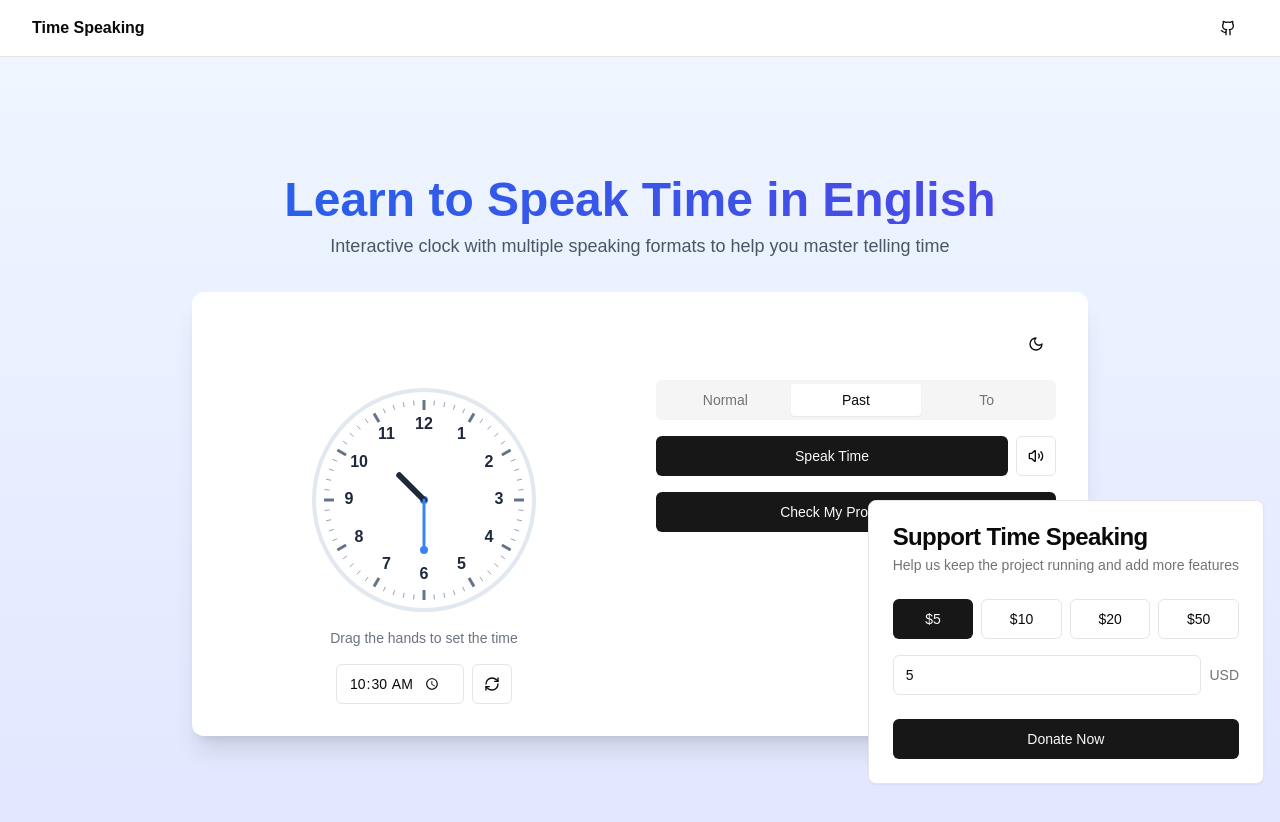
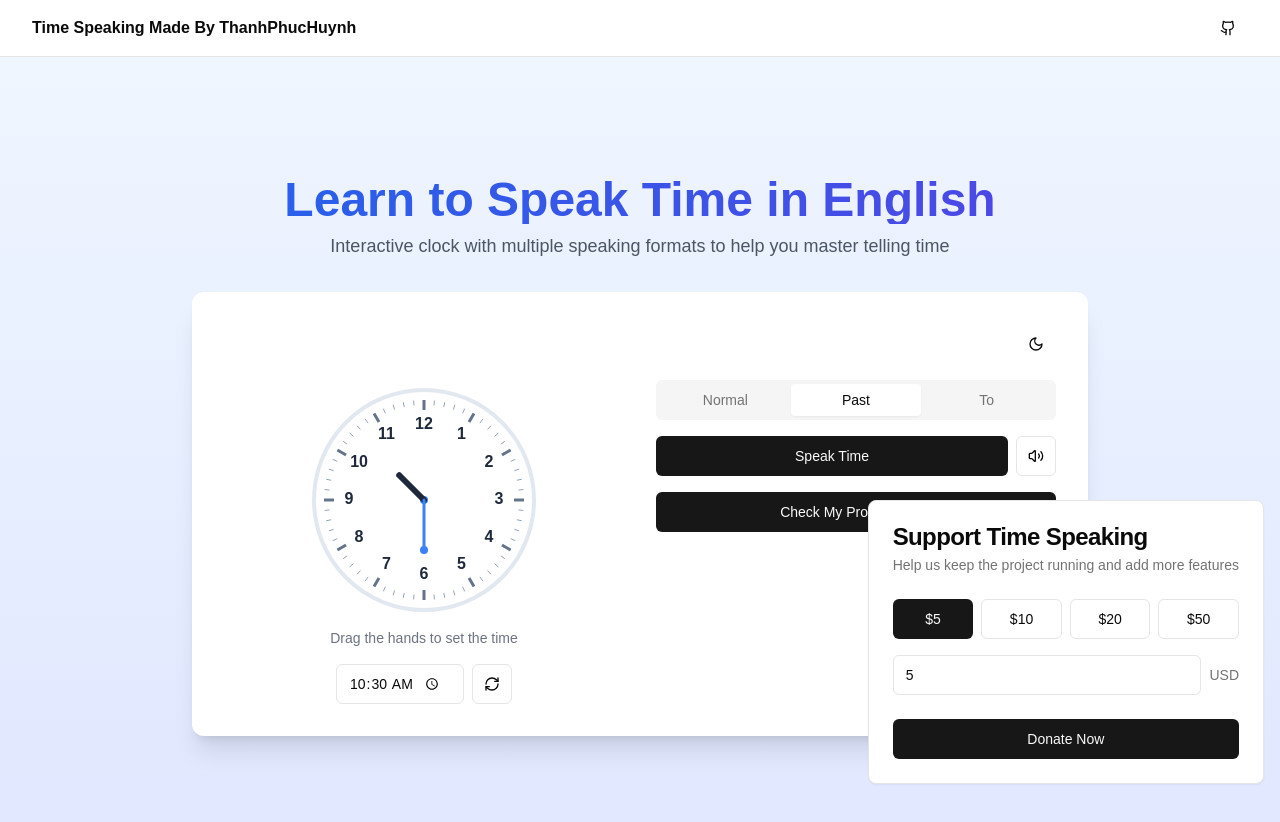
Before and after one commit to thanhphuchuynh/time-speaking, a Next.js app: page / in a window 1280 px wide. Shown: the top 822 px of the page. Built offline with nearby package versions, Linux system fonts and the light colour scheme.

Commit message:
feat(ui): change ui

```diff
--- a/components/nav.tsx
+++ b/components/nav.tsx
@@ -7,7 +7,7 @@ export function Nav() {
     <header className="fixed top-0 left-0 right-0 z-50 bg-background/80 backdrop-blur-sm border-b">
       <div className="container flex items-center justify-between h-14">
         <Link href="/" className="font-semibold">
-          Time Speaking
+          Time Speaking Made By ThanhPhucHuynh
         </Link>
         <div className="flex items-center gap-4">
           <Button variant="ghost" size="icon" asChild>
```
